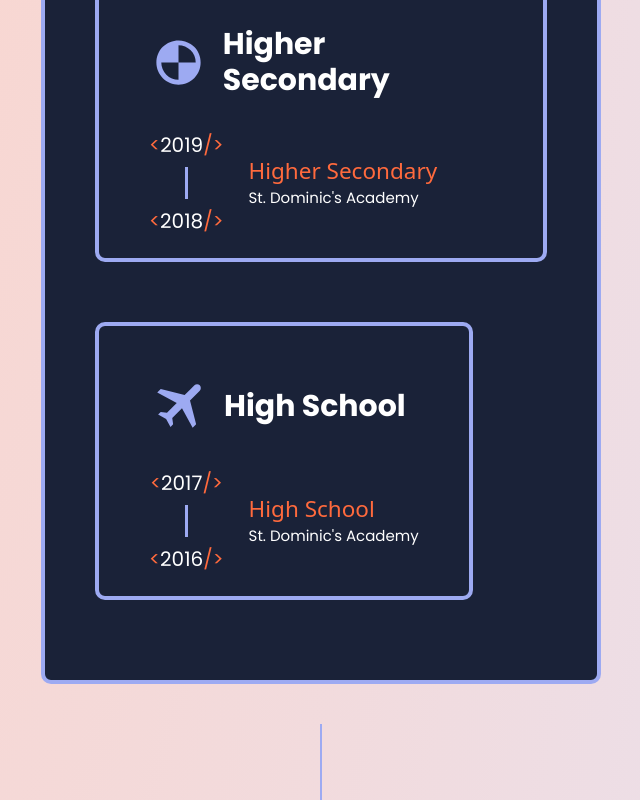
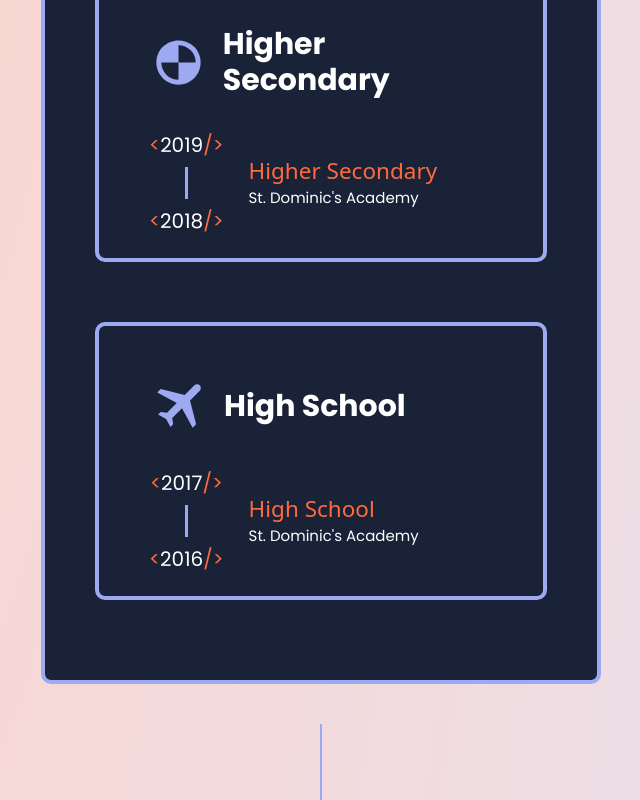
Before and after one commit to JayashRSY/portfolio, a React (Vite) app: page / in a window 1280 px wide. Shown: the part 6196-6996 px from the top of the page, without its empty margins (319-959 px from the left). Built offline with nearby package versions, Linux system fonts and the light colour scheme; no server answers.

Commit message:
slider fix

```diff
--- a/src/components/Education.tsx
+++ b/src/components/Education.tsx
@@ -2,7 +2,7 @@ import React, { useRef } from "react";
 // import me from "../assets/img/me.png";
 import { educationData } from "../assets/lib/data";
 // import { Autoplay, Pagination, Navigation } from "swiper/modules";
-// import { Swiper, SwiperSlide } from "swiper/react";
+import { SwiperSlide } from "swiper/react";
 import { motion, useScroll, useTransform } from "framer-motion";
 import "swiper/css";
 import "swiper/css/pagination";
@@ -81,7 +81,7 @@ const Education: React.FC = () => {
             bg-[--darkblue] text-[--white] flex flex-col justify-center items-start gap-24 rounded-2xl p-20 border-solid border-[0.4rem] border-[--lightblue] hover:border-orange duration-500 transition-all text-left max-lg:p-10 cursor-grab"
           >
             {paragraphs.map((paragraph, index) => (
-              <div
+              <SwiperSlide
                 className="bg-[--darkblue] text-[--white] flex flex-col justify-center items-start gap-24 rounded-2xl p-20 border-solid border-[0.4rem] border-[--lightblue] hover:border-orange duration-500 transition-all text-left max-lg:p-10 cursor-grab"
                 key={index}
               >
@@ -120,7 +120,7 @@ const Education: React.FC = () => {
                     <p className="text-white text-2xl mt-2">{paragraph.institute}</p>
                   </div>
                 </div>
-              </div>
+              </SwiperSlide>
             ))}
             {/* <div
               className="autoplay-progress absolute right-0 bottom-0 z-10 flex items-center justify-center font-bold text-orange text-4xl w-24 h-24 max-lg:w-16 max-lg:h-16 max-lg:text-3xl "
```
